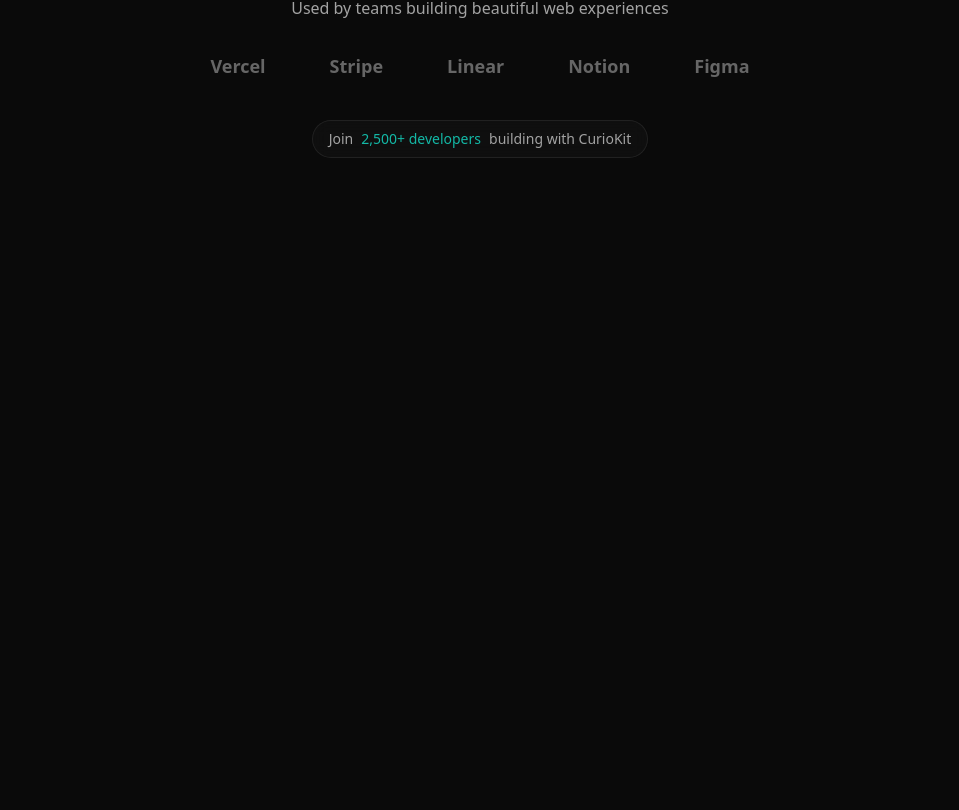
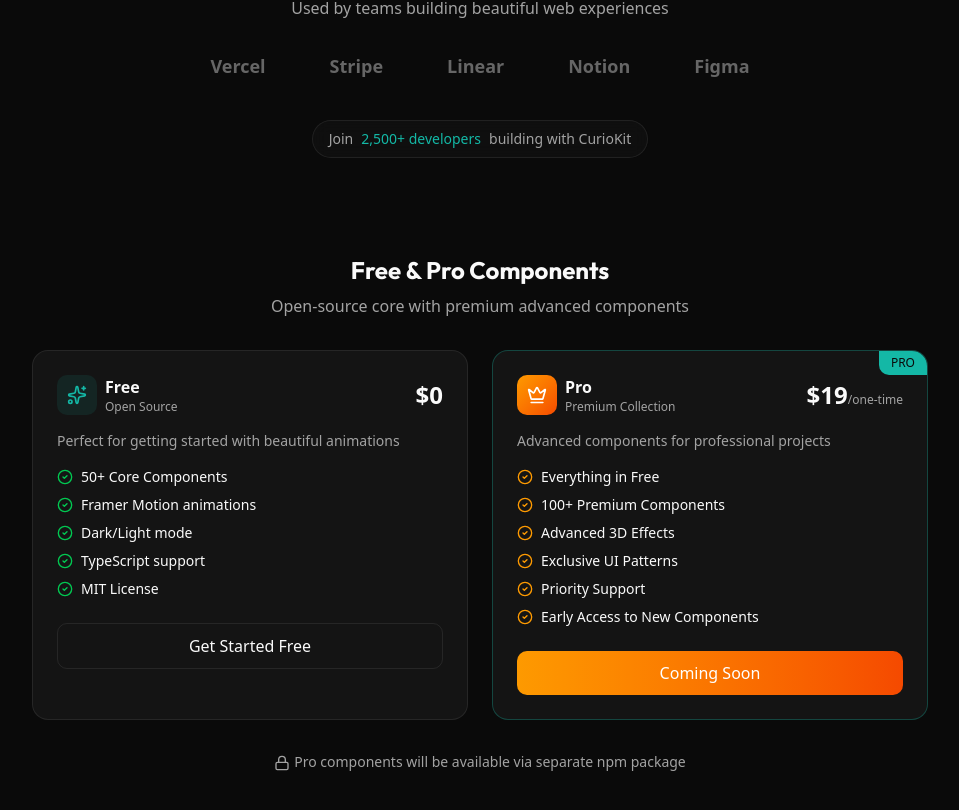
Before and after one commit to 0xnetborn/curio-ui, a Next.js app: page / in a window 1280 px wide. Shown: the part 1750-2560 px from the top of the page, without its empty margins (288-1247 px from the left). Before the commit the page ends 2036 px from the top, so only its background shows below. Built offline with nearby package versions, Linux system fonts and the light colour scheme; a web font is replaced by a local one.

Commit message:
chore: add pricing/pro components section to landing page - autop run

```diff
--- a/src/app/page.tsx
+++ b/src/app/page.tsx
@@ -2,7 +2,7 @@
 
 import { useState } from "react";
 import { motion } from "framer-motion";
-import { ArrowRight, Sparkles, Zap, Terminal, Palette, Box, Copy, Check, Layers, CreditCard, MousePointer2, Sparkle } from "lucide-react";
+import { ArrowRight, Sparkles, Zap, Terminal, Palette, Box, Copy, Check, Layers, CreditCard, MousePointer2, Sparkle, Crown, Lock, CheckCircle2 } from "lucide-react";
 import Link from "next/link";
 
 const features = [
@@ -430,6 +430,116 @@
           </div>
         </motion.div>
       </section>
+
+      {/* Pricing / Pro Components */}
+      <section>
+        <motion.div
+          initial={{ opacity: 0, y: 20 }}
+          whileInView={{ opacity: 1, y: 0 }}
+          viewport={{ once: true }}
+          className="text-center mb-8"
+        >
+          <h2 className="font-display text-2xl font-bold mb-2">Free & Pro Components</h2>
+          <p className="text-muted-foreground">Open-source core with premium advanced components</p>
+        </motion.div>
+        <div className="grid md:grid-cols-2 gap-6 max-w-4xl mx-auto">
+          {/* Free Plan */}
+          <motion.div
+            initial={{ opacity: 0, y: 20 }}
+            whileInView={{ opacity: 1, y: 0 }}
+            transition={{ delay: 0.1 }}
+            viewport={{ once: true }}
+            className="p-6 rounded-2xl border border-border bg-card"
+          >
+            <div className="flex items-center justify-between mb-4">
+              <div className="flex items-center gap-2">
+                <div className="w-10 h-10 rounded-lg bg-accent/10 flex items-center justify-center">
+                  <Sparkles className="w-5 h-5 text-accent" />
+                </div>
+                <div>
+                  <h3 className="font-semibold">Free</h3>
+                  <p className="text-xs text-muted-foreground">Open Source</p>
+                </div>
+              </div>
+              <span className="text-2xl font-bold">$0</span>
+            </div>
+            <p className="text-sm text-muted-foreground mb-4">Perfect for getting started with beautiful animations</p>
+            <ul className="space-y-2">
+              {["50+ Core Components", "Framer Motion animations", "Dark/Light mode", "TypeScript support", "MIT License"].map((feature) => (
+                <li key={feature} className="flex items-center gap-2 text-sm">
+                  <CheckCircle2 className="w-4 h-4 text-green-500" />
+                  {feature}
+                </li>
+              ))}
+            </ul>
+            <Link
+              href="/components"
+              className="mt-6 block w-full py-2.5 text-center border border-border font-medium rounded-lg transition-all hover:bg-secondary"
+            >
+              Get Started Free
+            </Link>
+          </motion.div>
+
+          {/* Pro Plan */}
+          <motion.div
+            initial={{ opacity: 0, y: 20 }}
+            whileInView={{ opacity: 1, y: 0 }}
+            transition={{ delay: 0.2 }}
+            viewport={{ once: true }}
+            className="relative p-6 rounded-2xl border border-accent/30 bg-card overflow-hidden"
+          >
+            <div className="absolute top-0 right-0 px-3 py-1 bg-accent text-accent-foreground text-xs font-medium rounded-bl-lg">
+              PRO
+            </div>
+            <div className="flex items-center justify-between mb-4">
+              <div className="flex items-center gap-2">
+                <div className="w-10 h-10 rounded-lg bg-gradient-to-br from-amber-500 to-orange-600 flex items-center justify-center">
+                  <Crown className="w-5 h-5 text-white" />
+                </div>
+                <div>
+                  <h3 className="font-semibold">Pro</h3>
+                  <p className="text-xs text-muted-foreground">Premium Collection</p>
+                </div>
+              </div>
+              <div className="text-right">
+                <span className="text-2xl font-bold">$19</span>
+                <span className="text-xs text-muted-foreground">/one-time</span>
+              </div>
+            </div>
+            <p className="text-sm text-muted-foreground mb-4">Advanced components for professional projects</p>
+            <ul className="space-y-2">
+              {[
+                "Everything in Free",
+                "100+ Premium Components",
+                "Advanced 3D Effects",
+                "Exclusive UI Patterns",
+                "Priority Support",
+                "Early Access to New Components",
+              ].map((feature) => (
+                <li key={feature} className="flex items-center gap-2 text-sm">
+                  <CheckCircle2 className="w-4 h-4 text-amber-500" />
+                  {feature}
+                </li>
+              ))}
+            </ul>
+            <button className="mt-6 block w-full py-2.5 text-center bg-gradient-to-r from-amber-500 to-orange-600 text-white font-medium rounded-lg transition-all hover:opacity-90">
+              Coming Soon
+            </button>
+          </motion.div>
+        </div>
+        <motion.div
+          initial={{ opacity: 0 }}
+          whileInView={{ opacity: 1 }}
+          viewport={{ once: true }}
+          transition={{ delay: 0.4 }}
+          className="mt-8 text-center"
+        >
+          <p className="text-sm text-muted-foreground">
+            <Lock className="w-4 h-4 inline mr-1" />
+            Pro components will be available via separate npm package
+          </p>
+        </motion.div>
+      </section>
     </div>
   );
 }
```
Also changed, not shown: 1 other file (tests, documents, lock files or other folders).
